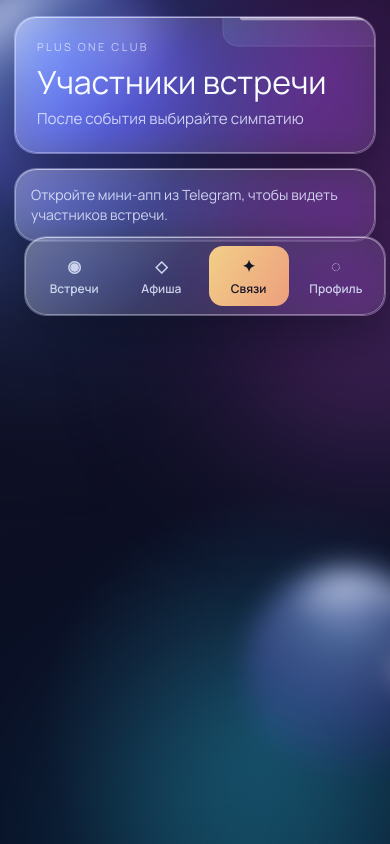
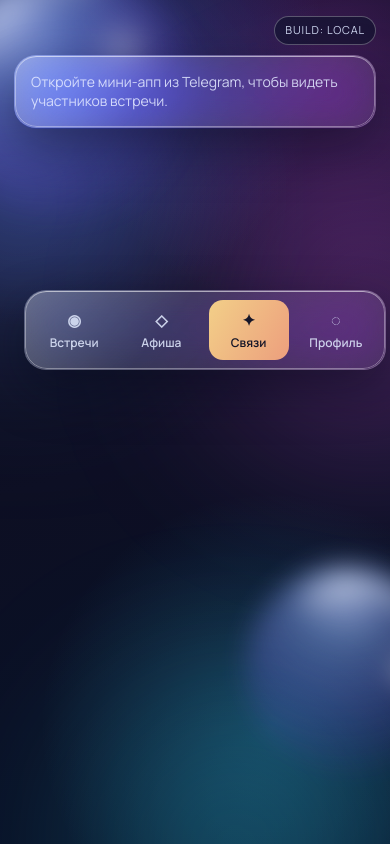
Before and after one commit to Fibonachhi/diana, a Next.js app: page /post-event/1 in a window 390 px wide. Built offline with nearby package versions, Linux system fonts and the light colour scheme.

Commit message:
fix: remove top shell header, add build badge, and increase nav safe spacing

```diff
--- a/app/globals.css
+++ b/app/globals.css
@@ -3,8 +3,8 @@
 :root {
   --background: #060a1a;
   --foreground: #eef3ff;
-  --tabs-height: 94px;
-  --tabs-gap: 12px;
+  --tabs-height: 116px;
+  --tabs-gap: 20px;
 }
 
 @theme inline {
@@ -35,7 +35,7 @@ body {
   position: relative;
   min-height: var(--tg-viewport-height, 100dvh);
   width: 100%;
-  padding: 22px 20px calc(var(--tabs-height) + var(--tabs-gap) + env(safe-area-inset-bottom) + 26px);
+  padding: 22px 20px calc(var(--tabs-height) + var(--tabs-gap) + env(safe-area-inset-bottom) + 34px);
   overflow-x: clip;
 }
 
@@ -146,9 +146,23 @@ body {
 }
 
 .app-content {
-  margin-top: 14px;
+  margin-top: 10px;
   display: grid;
   gap: 12px;
+  padding-bottom: calc(var(--tabs-height) + var(--tabs-gap) + env(safe-area-inset-bottom) + 18px);
+}
+
+.build-badge {
+  width: max-content;
+  margin: 0 0 8px auto;
+  padding: 5px 10px;
+  border-radius: 999px;
+  border: 1px solid rgba(255, 255, 255, 0.28);
+  background: rgba(8, 18, 40, 0.52);
+  font-size: 11px;
+  letter-spacing: 0.08em;
+  text-transform: uppercase;
+  color: rgba(220, 230, 255, 0.92);
 }
 
 .screen-stack {
@@ -276,7 +290,7 @@ body {
   left: max(10px, env(safe-area-inset-left));
   right: max(10px, env(safe-area-inset-right));
   margin: 0 auto;
-  bottom: calc(env(safe-area-inset-bottom) + 6px);
+  bottom: calc(env(safe-area-inset-bottom) + 2px);
   width: auto;
   max-width: 1240px;
   z-index: 40;
@@ -501,8 +515,9 @@ body {
 
 @media (max-width: 900px) {
   .app-root {
-    --tabs-height: 102px;
-    padding: 16px 14px calc(var(--tabs-height) + var(--tabs-gap) + env(safe-area-inset-bottom) + 18px);
+    --tabs-height: 124px;
+    --tabs-gap: 22px;
+    padding: 16px 14px calc(var(--tabs-height) + var(--tabs-gap) + env(safe-area-inset-bottom) + 28px);
   }
 
   .event-grid {
--- a/next.config.ts
+++ b/next.config.ts
@@ -1,6 +1,10 @@
 import type { NextConfig } from "next";
 
 const nextConfig: NextConfig = {
+  env: {
+    NEXT_PUBLIC_BUILD_ID:
+      process.env.VERCEL_DEPLOYMENT_ID ?? process.env.VERCEL_GIT_COMMIT_SHA?.slice(0, 10) ?? "local",
+  },
   images: {
     remotePatterns: [
       {
--- a/src/components/app-shell.tsx
+++ b/src/components/app-shell.tsx
@@ -2,17 +2,18 @@
 
 import Image from "next/image";
 import { MiniTabBar } from "@/src/components/mini-tab-bar";
-import { useTelegramProfile } from "@/src/hooks/use-telegram-profile";
 
 type AppShellProps = {
   title: string;
   subtitle?: string;
   children: React.ReactNode;
   showTabs?: boolean;
+  showHeader?: boolean;
 };
 
-export function AppShell({ title, subtitle, children, showTabs = true }: AppShellProps) {
-  const { user } = useTelegramProfile();
+const buildId = process.env.NEXT_PUBLIC_BUILD_ID ?? "local";
+
+export function AppShell({ title, subtitle, children, showTabs = true, showHeader = false }: AppShellProps) {
 
   return (
     <main className="app-root">
@@ -24,6 +25,7 @@ export function AppShell({ title, subtitle, children, showTabs = true }: AppShel
       <Image src="/glass-orb.svg" alt="" width={260} height={260} className="bg-orb bg-orb-right" priority />
 
       <div className="app-frame">
+        {showHeader ? (
           <header className="liquidGlass app-header">
             <span className="glassEdge" />
             <Image src="/glass-strip.svg" alt="" width={640} height={140} className="header-strip" />
@@ -32,8 +34,10 @@ export function AppShell({ title, subtitle, children, showTabs = true }: AppShel
             </div>
             <h1>{title}</h1>
             {subtitle ? <p className="subtitle">{subtitle}</p> : null}
-          {user?.first_name ? <p className="user-chip">{user.first_name}</p> : null}
           </header>
+        ) : (
+          <div className="build-badge">build: {buildId}</div>
+        )}
 
         <section className="app-content">{children}</section>
       </div>
```
Lines whose indentation alone changed are shown as unchanged.
